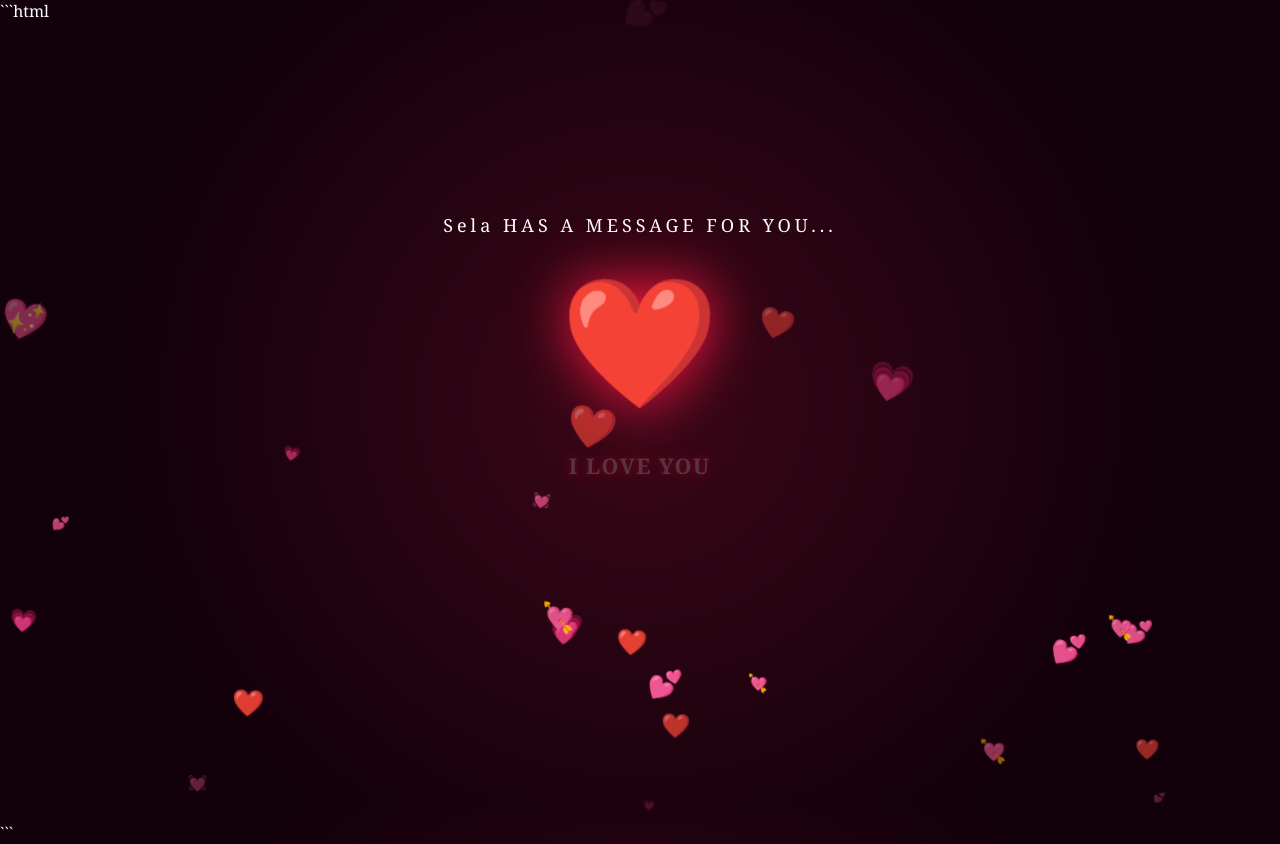
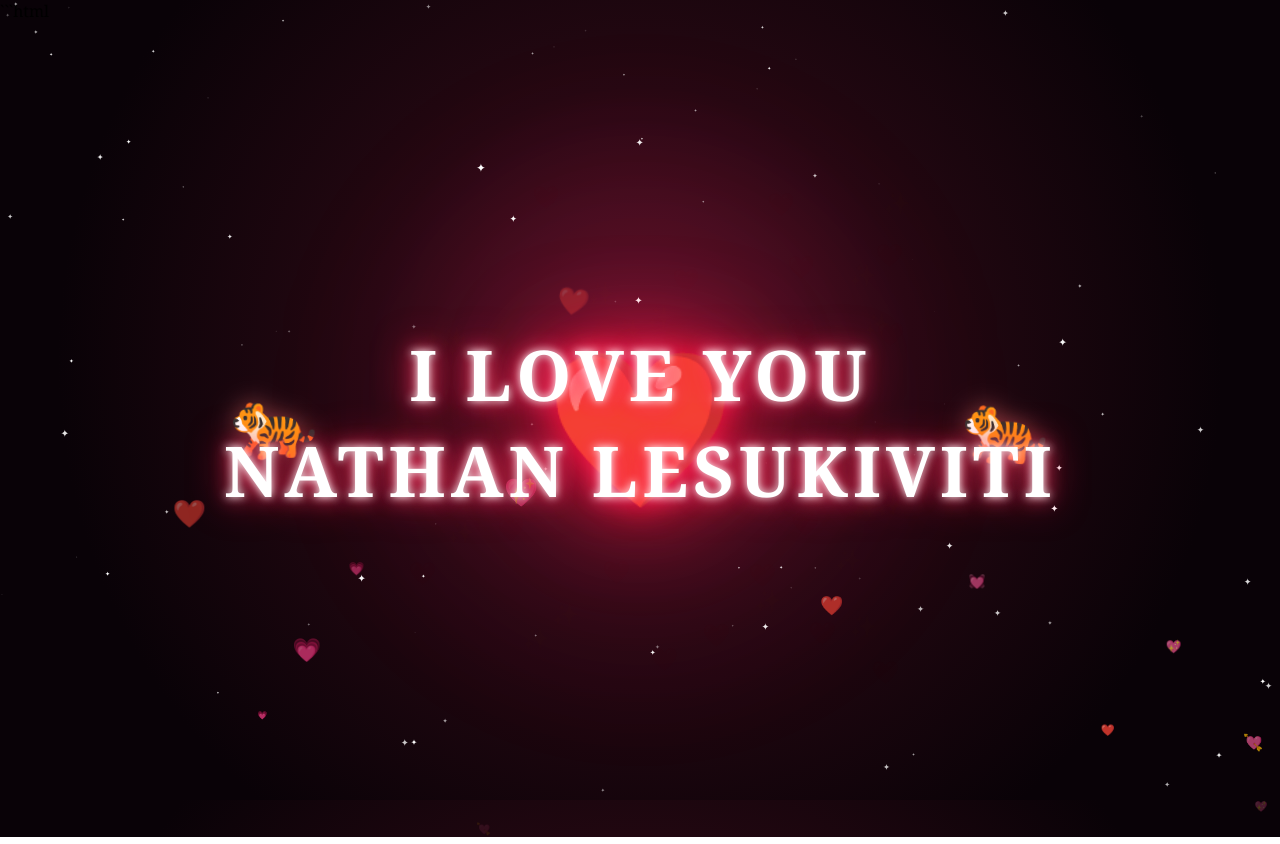
Before and after one commit to marisela8/fromsela, a plain HTML site: page index.html in a window 1280 px wide. After the commit the page ends 800 px from the top, so only its background shows below. Drawn offline with Linux system fonts and the light colour scheme.

Commit message:
Update index.html

```diff
--- a/index.html
+++ b/index.html
@@ -4,429 +4,561 @@
 <head>
 <meta charset="UTF-8">
 <meta name="viewport" content="width=device-width, initial-scale=1.0">
-<title>For Nathan ❤️</title>
+
+<title>❤️</title>
 
 <style>
+
 * {
     margin: 0;
     padding: 0;
     box-sizing: border-box;
 }
 
-body {
+html, body {
+    width: 100%;
+    height: 100%;
     overflow: hidden;
-    height: 100vh;
-    background: radial-gradient(circle at center, #3b0718, #12000a 70%);
-    font-family: Georgia, serif;
-    color: white;
 }
 
-/* Floating hearts */
-.heart {
-    position: absolute;
-    bottom: -50px;
-    font-size: 25px;
-    animation: floatUp linear infinite;
-    opacity: 0;
-    pointer-events: none;
+body {
+    background:
+        radial-gradient(circle at 50% 45%, #5b1029 0%, #250812 35%, #090207 75%);
+    font-family: Georgia, serif;
 }
 
-@keyframes floatUp {
-    0% {
-        transform: translateY(0) scale(0.5) rotate(0deg);
-        opacity: 0;
+/* DREAMY GLOW */
+
+.glow {
+    position: absolute;
+    width: 500px;
+    height: 500px;
+    left: 50%;
+    top: 50%;
+    transform: translate(-50%, -50%);
+    border-radius: 50%;
+    background: rgba(255, 35, 90, 0.12);
+    filter: blur(80px);
+    animation: breathe 4s ease-in-out infinite;
+}
+
+@keyframes breathe {
+    0%,100% {
+        transform: translate(-50%, -50%) scale(.8);
+        opacity: .5;
     }
 
-    15% {
-        opacity: 1;
-    }
-
-    100% {
-        transform: translateY(-110vh) scale(1.4) rotate(25deg);
-        opacity: 0;
-    }
-}
-
-/* Main screen */
-.container {
-    height: 100vh;
-    display: flex;
-    flex-direction: column;
-    justify-content: center;
-    align-items: center;
-    text-align: center;
-    position: relative;
-    z-index: 5;
-}
-
-/* Small intro */
-.intro {
-    font-size: 18px;
-    letter-spacing: 4px;
-    opacity: 0;
-    animation: fadeIn 2s forwards;
-}
-
-@keyframes fadeIn {
-    to {
+    50% {
+        transform: translate(-50%, -50%) scale(1.2);
         opacity: 1;
     }
 }
 
-/* Giant heart */
-.big-heart {
-    font-size: 110px;
-    margin: 25px 0;
-    animation: heartbeat 1.2s infinite;
-    filter: drop-shadow(0 0 25px #ff1744);
+/* STARS */
+
+.star {
+    position: absolute;
+    color: white;
+    font-size: 4px;
+    opacity: .7;
+    animation: twinkle 2s infinite alternate;
+}
+
+@keyframes twinkle {
+    from {
+        opacity: .1;
+        transform: scale(.5);
+    }
+
+    to {
+        opacity: 1;
+        transform: scale(1.7);
+    }
+}
+
+/* MAIN */
+
+.scene {
+    position: relative;
+    width: 100%;
+    height: 100%;
+    display: flex;
+    justify-content: center;
+    align-items: center;
+}
+
+/* HEART */
+
+.heart {
+    position: absolute;
+    font-size: 145px;
+    filter:
+        drop-shadow(0 0 15px #ff1744)
+        drop-shadow(0 0 45px #ff1744);
+    animation: heartbeat 1.5s infinite;
+    z-index: 3;
 }
 
 @keyframes heartbeat {
-    0%, 100% {
+
+    0%,100% {
         transform: scale(1);
     }
 
-    15% {
-        transform: scale(1.18);
+    10% {
+        transform: scale(1.12);
+    }
+
+    20% {
+        transform: scale(1);
     }
 
     30% {
-        transform: scale(1);
+        transform: scale(1.08);
     }
 
     45% {
-        transform: scale(1.12);
+        transform: scale(1);
     }
 }
 
-/* Arrow */
-.arrow {
+/* TIGERS */
+
+.tiger {
     position: absolute;
-    left: -150px;
-    top: 46%;
-    font-size: 65px;
-    transform: rotate(0deg);
-    animation: shoot 3s ease-in-out 2s forwards;
-    z-index: 10;
-    filter: drop-shadow(0 0 10px white);
+    font-size: 70px;
+    z-index: 4;
+    filter: drop-shadow(0 0 12px rgba(255,120,120,.5));
 }
 
-@keyframes shoot {
-    0% {
-        left: -150px;
+.tiger.left {
+    left: 18%;
+    top: 50%;
+    transform: translateY(-50%) rotate(-8deg);
+    animation: tigerLeft 4s ease-in-out infinite;
+}
+
+.tiger.right {
+    right: 18%;
+    top: 50%;
+    transform: translateY(-50%) rotate(8deg);
+    animation: tigerRight 4s ease-in-out infinite;
+}
+
+@keyframes tigerLeft {
+    0%,100% {
+        transform: translateY(-50%) rotate(-8deg);
     }
 
-    70% {
-        left: 42%;
+    50% {
+        transform: translateY(-55%) rotate(3deg);
+    }
+}
+
+@keyframes tigerRight {
+    0%,100% {
+        transform: translateY(-50%) rotate(8deg);
     }
 
-    78% {
-        left: 47%;
-        transform: scale(1.2);
+    50% {
+        transform: translateY(-45%) rotate(-3deg);
+    }
+}
+
+/* LOVE TEXT */
+
+.love {
+    position: absolute;
+    z-index: 10;
+    text-align: center;
+
+    color: white;
+
+    font-size: clamp(28px, 6vw, 70px);
+
+    letter-spacing: 5px;
+
+    font-weight: bold;
+
+    text-shadow:
+        0 0 8px #fff,
+        0 0 20px #ff4770,
+        0 0 40px #ff1744,
+        0 0 80px #ff1744;
+
+    opacity: 0;
+
+    animation:
+        reveal 3s ease forwards 2s,
+        textGlow 3s ease-in-out infinite alternate 5s;
+}
+
+@keyframes reveal {
+
+    0% {
+        opacity: 0;
+        transform: scale(.4);
+        filter: blur(15px);
     }
 
-    85% {
-        left: 50%;
-        transform: scale(0.8);
+    60% {
+        opacity: 1;
+        transform: scale(1.08);
+        filter: blur(0);
     }
 
     100% {
-        left: 50%;
-        opacity: 0;
-    }
-}
-
-/* Love text */
-.love {
-    font-size: 42px;
-    font-weight: bold;
-    letter-spacing: 3px;
-    color: #fff;
-    text-shadow:
-        0 0 10px #ff1744,
-        0 0 25px #ff1744,
-        0 0 50px #ff1744;
-    opacity: 0;
-    animation: revealLove 2s ease 4.7s forwards;
-}
-
-@keyframes revealLove {
-    from {
-        opacity: 0;
-        transform: scale(0.4);
-    }
-
-    to {
         opacity: 1;
         transform: scale(1);
     }
 }
 
-.name {
-    margin-top: 12px;
-    font-size: 28px;
-    color: #ffb6c9;
-    opacity: 0;
-    animation: revealName 2s ease 5.3s forwards;
-}
+@keyframes textGlow {
 
-@keyframes revealName {
     from {
-        opacity: 0;
-        transform: translateY(15px);
+        text-shadow:
+            0 0 8px white,
+            0 0 20px #ff4770,
+            0 0 40px #ff1744;
     }
 
     to {
-        opacity: 1;
-        transform: translateY(0);
+        text-shadow:
+            0 0 15px white,
+            0 0 35px #ff6688,
+            0 0 70px #ff1744,
+            0 0 100px #ff1744;
     }
 }
 
-/* Button */
-button {
-    margin-top: 35px;
-    padding: 14px 28px;
-    border: 1px solid #ff6688;
-    border-radius: 30px;
-    background: rgba(255, 20, 70, 0.2);
-    color: white;
-    font-size: 16px;
-    cursor: pointer;
-    font-family: Georgia, serif;
-    transition: 0.3s;
+/* FLOATING HEARTS */
+
+.floating-heart {
+    position: absolute;
+    bottom: -60px;
+    font-size: 20px;
     opacity: 0;
-    animation: fadeInButton 2s ease 6s forwards;
+
+    animation:
+        floatUp linear forwards;
+
+    z-index: 2;
 }
 
-button:hover {
-    background: #ff1744;
-    transform: scale(1.08);
-    box-shadow: 0 0 25px #ff1744;
-}
+@keyframes floatUp {
 
-@keyframes fadeInButton {
-    to {
-        opacity: 1;
+    0% {
+        transform:
+            translateY(0)
+            translateX(0)
+            scale(.5)
+            rotate(0deg);
+
+        opacity: 0;
+    }
+
+    15% {
+        opacity: .8;
+    }
+
+    50% {
+        transform:
+            translateY(-50vh)
+            translateX(40px)
+            scale(1);
+    }
+
+    100% {
+        transform:
+            translateY(-115vh)
+            translateX(-40px)
+            scale(1.5)
+            rotate(30deg);
+
+        opacity: 0;
     }
 }
 
-/* Hidden message */
-.message {
-    display: none;
-    max-width: 600px;
-    padding: 25px;
-    line-height: 1.8;
-    font-size: 18px;
-    color: #ffdbe5;
-    animation: messageAppear 1s ease forwards;
+/* HEART PARTICLES */
+
+.particle {
+    position: absolute;
+    font-size: 16px;
+    pointer-events: none;
+
+    animation: burst 2s ease-out forwards;
 }
 
-@keyframes messageAppear {
-    from {
-        opacity: 0;
-        transform: translateY(20px);
-    }
+@keyframes burst {
 
-    to {
-        opacity: 1;
-        transform: translateY(0);
-    }
-}
-
-/* Sparkles */
-.sparkle {
-    position: absolute;
-    font-size: 20px;
-    animation: sparkle 1.5s ease-out forwards;
-    pointer-events: none;
-}
-
-@keyframes sparkle {
     0% {
-        transform: scale(0);
+        transform: translate(0,0) scale(.2);
         opacity: 1;
     }
 
     100% {
-        transform: translate(
-            calc((var(--x)) * 1px),
-            calc((var(--y)) * 1px)
-        ) scale(1.5);
+        transform:
+            translate(var(--x), var(--y))
+            scale(1.4);
+
         opacity: 0;
     }
 }
 
-/* Mobile */
-@media (max-width: 600px) {
+/* ARROW */
+
+.arrow {
+    position: absolute;
+    left: -120px;
+    top: 50%;
+
+    font-size: 60px;
+
+    z-index: 20;
+
+    animation: shoot 2.4s cubic-bezier(.2,.8,.2,1) forwards 1s;
+
+    filter:
+        drop-shadow(0 0 8px white)
+        drop-shadow(0 0 20px #ff1744);
+}
+
+@keyframes shoot {
+
+    0% {
+        left: -120px;
+        opacity: 1;
+    }
+
+    80% {
+        left: 46%;
+        opacity: 1;
+    }
+
+    90% {
+        left: 50%;
+        transform: scale(1.2);
+    }
+
+    100% {
+        left: 51%;
+        opacity: 0;
+    }
+}
+
+/* FLASH */
+
+.flash {
+    position: absolute;
+    width: 100%;
+    height: 100%;
+    background: white;
+    opacity: 0;
+
+    pointer-events: none;
+
+    animation: flash 1s ease 3.2s;
+}
+
+@keyframes flash {
+
+    0% {
+        opacity: 0;
+    }
+
+    30% {
+        opacity: .35;
+    }
+
+    100% {
+        opacity: 0;
+    }
+}
+
+/* MOBILE */
+
+@media(max-width:600px) {
+
+    .heart {
+        font-size: 110px;
+    }
+
+    .tiger {
+        font-size: 45px;
+    }
+
+    .tiger.left {
+        left: 8%;
+    }
+
+    .tiger.right {
+        right: 8%;
+    }
 
     .love {
-        font-size: 30px;
-    }
-
-    .name {
-        font-size: 23px;
-    }
-
-    .big-heart {
-        font-size: 90px;
+        width: 90%;
+        letter-spacing: 3px;
+        line-height: 1.4;
     }
 
     .arrow {
-        font-size: 50px;
-    }
-
-    .message {
-        padding: 20px;
-        font-size: 16px;
+        font-size: 45px;
     }
 }
+
 </style>
 </head>
 
 <body>
 
-<div id="hearts"></div>
+<div class="glow"></div>
 
-<div class="container">
+<div class="scene">
 
-    <div class="intro">
-        Sela HAS A MESSAGE FOR YOU...
-    </div>
+    <div class="flash"></div>
 
-    <div class="big-heart" id="bigHeart">
+    <!-- TIGERS -->
+    <div class="tiger left">🐅</div>
+    <div class="tiger right">🐅</div>
+
+    <!-- HEART -->
+    <div class="heart" id="heart">
         ❤️
     </div>
 
+    <!-- ARROW -->
     <div class="arrow">
         🏹
     </div>
 
+    <!-- ONLY WORDS ON THE PAGE -->
     <div class="love">
-        I LOVE YOU
-    </div>
-
-    <div class="name">
-        Nathan Lesukiviti ❤️
-    </div>
-
-    <button onclick="showMessage()">
-        💌 Open
-    </button>
-
-    <div class="message" id="message">
-        Nathan, if you ever wonder how much you mean to me,
-        I hope this little corner of the internet reminds you. ❤️
-        <br><br>
-        Out of all the people in this world,
-        somehow my heart found yours.
-        <br><br>
-        And honestly...
-        I wouldn't want it any other way.
-        <br><br>
-        <strong>I love you so mattchhaaaa booo Nathan. ❤️</strong>
+        I LOVE YOU<br>
+        NATHAN LESUKIVITI
     </div>
 
 </div>
 
 <script>
 
-/* Create floating hearts */
-const heartContainer = document.getElementById("hearts");
+/* STARS */
 
-const hearts = ["❤️", "💗", "💕", "💖", "💘", "💓"];
+for(let i = 0; i < 100; i++){
 
-for (let i = 0; i < 45; i++) {
+    const star = document.createElement("div");
 
-    const heart = document.createElement("div");
+    star.className = "star";
 
-    heart.className = "heart";
+    star.innerHTML = "✦";
 
-    heart.innerHTML =
-        hearts[Math.floor(Math.random() * hearts.length)];
+    star.style.left = Math.random()*100 + "%";
+    star.style.top = Math.random()*100 + "%";
 
-    heart.style.left =
-        Math.random() * 100 + "%";
+    star.style.animationDelay =
+        Math.random()*3 + "s";
 
-    heart.style.fontSize =
-        (15 + Math.random() * 30) + "px";
+    star.style.fontSize =
+        (2 + Math.random()*5) + "px";
 
-    heart.style.animationDuration =
-        (5 + Math.random() * 7) + "s";
-
-    heart.style.animationDelay =
-        Math.random() * 8 + "s";
-
-    heartContainer.appendChild(heart);
+    document.body.appendChild(star);
 }
 
 
-/* Sparkles when arrow hits */
+/* FLOATING HEARTS */
+
+const heartSymbols = [
+    "❤️",
+    "💗",
+    "💖",
+    "💕",
+    "💘",
+    "💓"
+];
+
+function createHeart(){
+
+    const h = document.createElement("div");
+
+    h.className = "floating-heart";
+
+    h.innerHTML =
+        heartSymbols[
+            Math.floor(
+                Math.random()*heartSymbols.length
+            )
+        ];
+
+    h.style.left =
+        Math.random()*100 + "%";
+
+    h.style.fontSize =
+        (12 + Math.random()*25) + "px";
+
+    h.style.animationDuration =
+        (5 + Math.random()*6) + "s";
+
+    document.body.appendChild(h);
+
+    setTimeout(() => {
+        h.remove();
+    }, 12000);
+}
+
+setInterval(createHeart, 350);
+
+
+/* HEART EXPLOSION */
+
 setTimeout(() => {
 
-    const bigHeart =
-        document.getElementById("bigHeart");
+    const heart =
+        document.getElementById("heart");
 
     const rect =
-        bigHeart.getBoundingClientRect();
+        heart.getBoundingClientRect();
 
     const centerX =
-        rect.left + rect.width / 2;
+        rect.left + rect.width/2;
 
     const centerY =
-        rect.top + rect.height / 2;
+        rect.top + rect.height/2;
 
-    for (let i = 0; i < 30; i++) {
+    for(let i=0; i<50; i++){
 
-        const sparkle =
+        const p =
             document.createElement("div");
 
-        sparkle.className = "sparkle";
+        p.className = "particle";
 
-        sparkle.innerHTML = "✨";
+        p.innerHTML =
+            Math.random() > .5
+            ? "❤️"
+            : "✨";
 
-        sparkle.style.left =
+        p.style.left =
             centerX + "px";
 
-        sparkle.style.top =
+        p.style.top =
             centerY + "px";
 
-        sparkle.style.setProperty(
+        p.style.setProperty(
             "--x",
-            (Math.random() * 400 - 200)
+            (Math.random()*500-250) + "px"
         );
 
-        sparkle.style.setProperty(
+        p.style.setProperty(
             "--y",
-            (Math.random() * 400 - 200)
+            (Math.random()*500-250) + "px"
         );
 
-        document.body.appendChild(sparkle);
+        document.body.appendChild(p);
 
         setTimeout(() => {
-            sparkle.remove();
-        }, 1500);
+            p.remove();
+        }, 2000);
     }
 
-}, 4800);
-
-
-/* Love message */
-function showMessage() {
-
-    document.getElementById("bigHeart").style.display = "none";
-
-    document.querySelector(".intro").style.display = "none";
-
-    document.querySelector(".love").style.display = "none";
-
-    document.querySelector(".name").style.display = "none";
-
-    document.querySelector(".arrow").style.display = "none";
-
-    document.querySelector("button").style.display = "none";
-
-    document.getElementById("message").style.display = "block";
-}
+}, 3200);
 
 </script>
 
```
